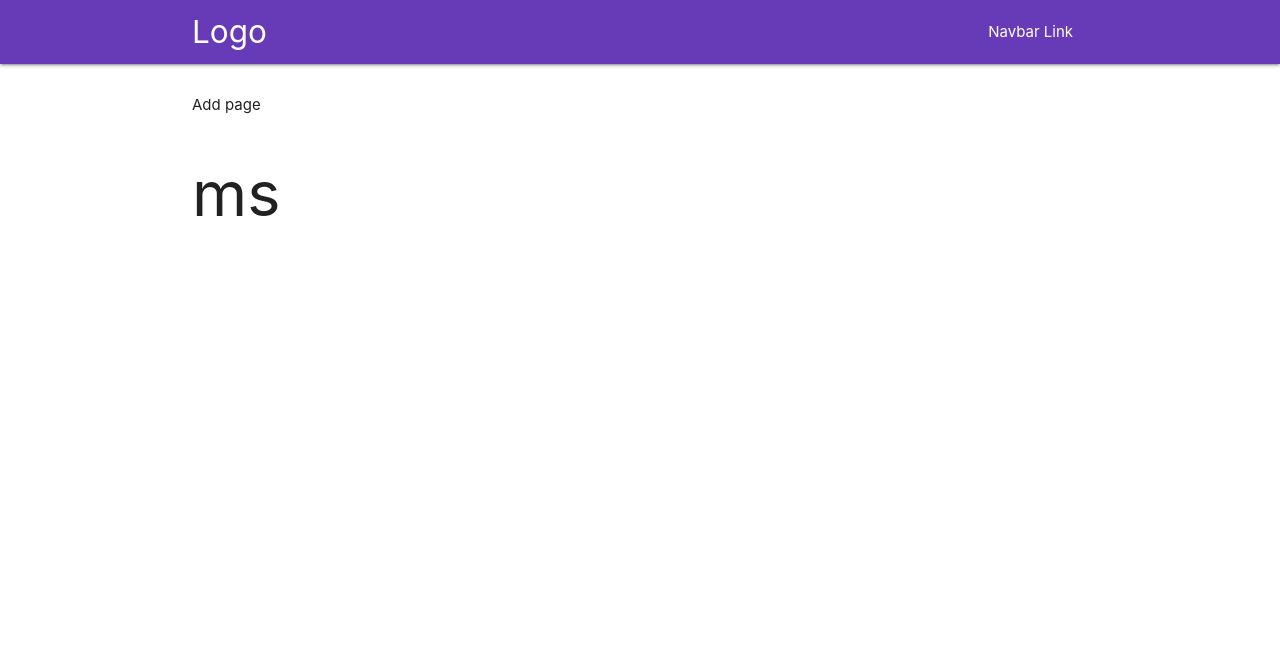
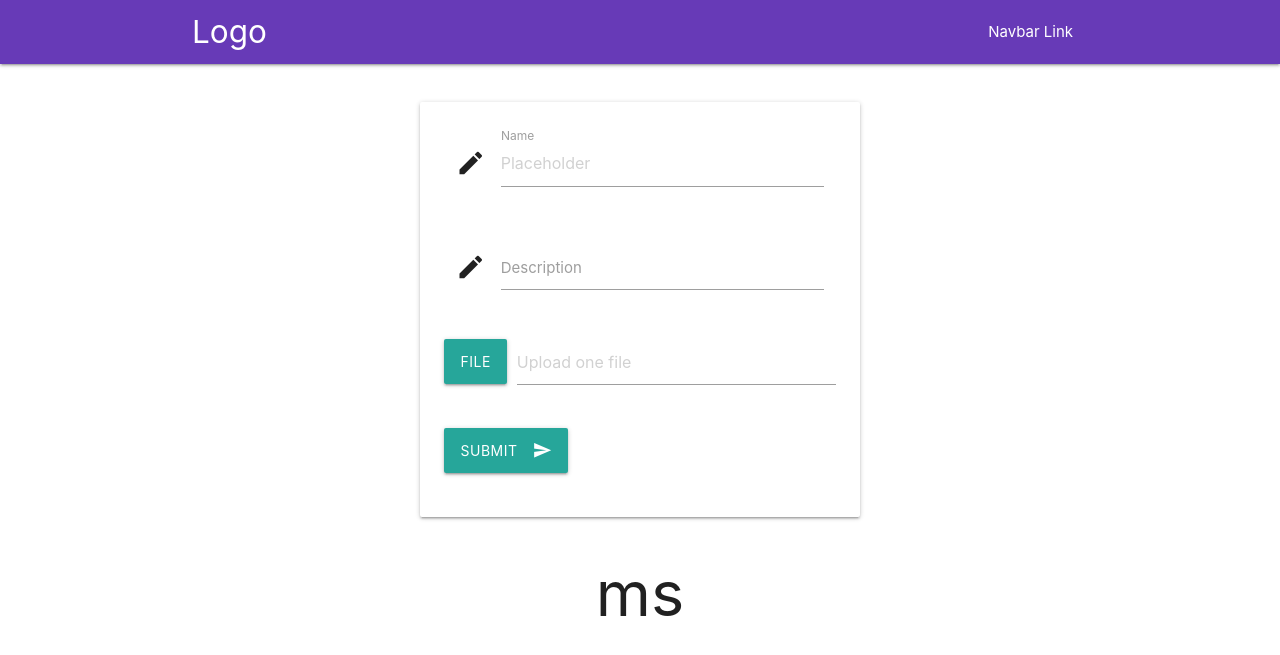
Before and after one commit to Danieroner/uploadimages, a PHP site: template src/views/add.twig in a window 1280 px wide. Shown: the top 655 px of the page. Run offline with PHP 8.4, Linux system fonts and the light colour scheme; the template is opened without the code that fills it, so the values that code supplies are empty; some libraries are stand-ins or nearby versions.

Commit message:
styles added

```diff
--- a/src/views/add.twig
+++ b/src/views/add.twig
@@ -1,5 +1,46 @@
 {% extends 'main.twig' %}
 
 {% block content %}
-<p>Add page</p>
+<div class="section no-pad-bot" id="index-banner">
+    <div class="container">
+        <div class="container m-auto">
+            <div class="row card-panel">
+                <form class="col s12" method="POST" action="/add" enctype="multipart/form-data">
+                    <div class="row">
+                        <div class="input-field col s12">
+                            <i class="material-icons prefix">mode_edit</i>
+                            <input placeholder="Placeholder" id="first_name" type="text" class="validate">
+                            <label for="first_name">Name</label>
+                        </div>
+                    </div>
+                    <div class="row">
+                        <div class="input-field col s12">
+                            <i class="material-icons prefix">mode_edit</i>
+                            <textarea id="textarea2" class="materialize-textarea" data-length="120"></textarea>
+                            <label for="textarea2">Description</label>
+                        </div>
+                      </div>
+                    <div class="row">
+                        <div class="file-field input-field">
+                            <div class="btn">
+                                <span>File</span>
+                                <input type="file">
+                            </div>
+                            <div class="file-path-wrapper">
+                                <input class="file-path validate" type="text" placeholder="Upload one file">
+                            </div>
+                        </div>
+                    </div>
+                    <div class="row">
+                        <div class="file-field input-field">
+                            <button class="btn waves-effect waves-light" type="submit" name="action">Submit
+                                <i class="material-icons right">send</i>
+                            </button>
+                        </div>
+                    </div>
+                </form>
+            </div>
+        </div>
+    </div>
+</div>
 {% endblock %}
--- a/src/views/main.twig
+++ b/src/views/main.twig
@@ -13,7 +13,7 @@
 
 <body>
     <nav class="deep-purple" role="navigation">
-        <div class="nav-wrapper container"><a id="logo-container" href="#" class="brand-logo">Logo</a>
+        <div class="nav-wrapper container"><a id="logo-container" href="./" class="brand-logo">Logo</a>
             <ul class="right hide-on-med-and-down">
                 <li><a href="#">Navbar Link</a></li>
             </ul>
@@ -31,7 +31,7 @@
         </div>
     </div>
     <footer>
-        <div class="container">
+        <div class="container center">
             <h1>{{ time }} ms</h1>
         </div>
     </footer>
```
Also changed, not shown: src/index.php (line endings or trailing spaces).
